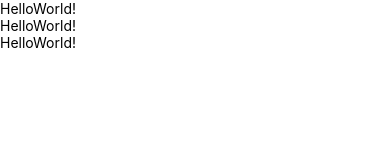
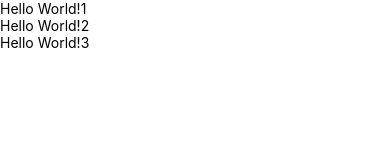
Before and after one commit to nadajinny/React_Native, a React Native app in the folder ch02_2/: screen / in a window 390 px wide. Shown: the top 160 px of the page. Built offline with nearby package versions, Linux system fonts and the light colour scheme.

Commit message:
Array.map을 사용하여 조금씩 다른 자식 컴포넌트 렌더링하기

```diff
--- a/ch02_2/App.tsx
+++ b/ch02_2/App.tsx
@@ -2,10 +2,7 @@ import React from "react"
 import { SafeAreaView, Text } from "react-native"
 
 export default function App() {
-  const children = [
-    <Text>HelloWorld!</Text>,
-    <Text>HelloWorld!</Text>,
-    <Text>HelloWorld!</Text>
-  ]
+  const children = [1,2,3].map((i)=><Text>Hello World!{i}</Text>)
+
   return <SafeAreaView>{children}</SafeAreaView>
 }
```
